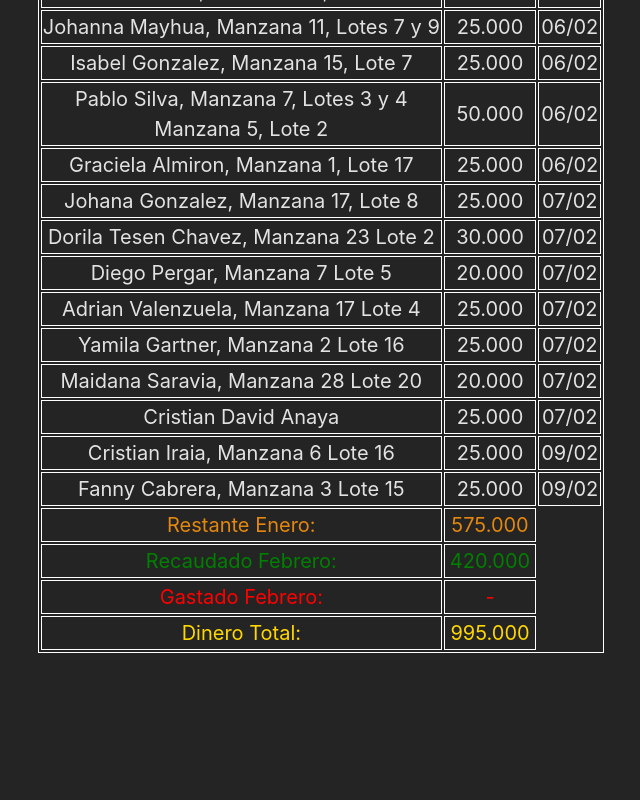
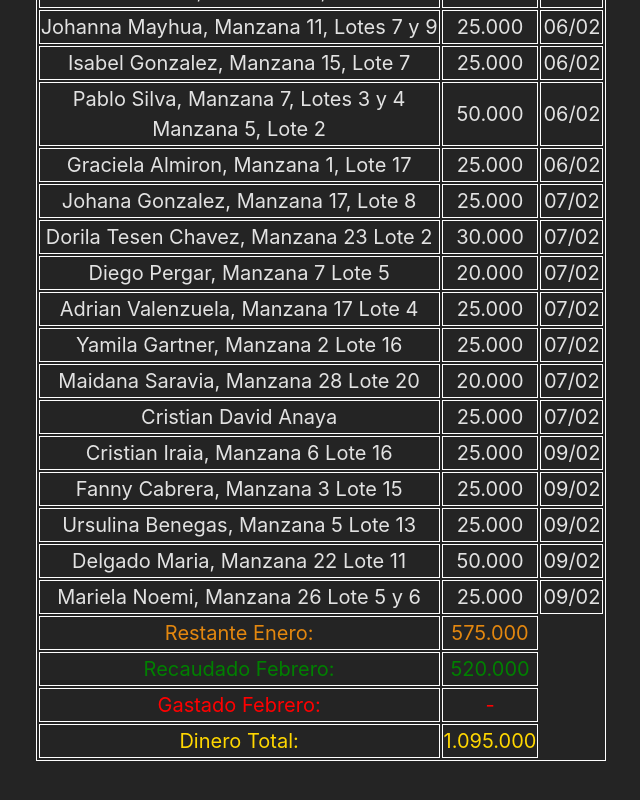
Before and after one commit to Dynezel/mejoras-gallardo, a React (Vite) app: page / in a window 1280 px wide. Shown: the part 362-1162 px from the top of the page, without its empty margins (319-959 px from the left). Before the commit the page ends 1075 px from the top, so only its background shows below. Built offline with nearby package versions, Linux system fonts and the light colour scheme.

Commit message:
Pago nuevo

```diff
--- a/src/Meses/Febrero.jsx
+++ b/src/Meses/Febrero.jsx
@@ -93,6 +93,21 @@ export default function Febrero() {
         <td>25.000</td>
         <td>09/02</td>
       </tr>
+      <tr>
+        <td>Ursulina Benegas, Manzana 5 Lote 13</td>
+        <td>25.000</td>
+        <td>09/02</td>
+      </tr>
+      <tr>
+        <td>Delgado Maria, Manzana 22 Lote 11</td>
+        <td>50.000</td>
+        <td>09/02</td>
+      </tr>
+      <tr>
+        <td>Mariela Noemi, Manzana 26 Lote 5 y 6</td>
+        <td>25.000</td>
+        <td>09/02</td>
+      </tr>
       <tr className="restante">
         <td>Restante Enero:</td>
         <td>575.000</td>
@@ -100,7 +115,7 @@ export default function Febrero() {
       { /*SIEMPRE ACTUALIZAR DESPUES DE CUALQUIER PAGO*/ }
       <tr className="recaudado">
         <td>Recaudado Febrero:</td>
-        <td>420.000</td>
+        <td>520.000</td>
       </tr>
       <tr className="gastado">
         <td>Gastado Febrero:</td>
@@ -109,7 +124,7 @@ export default function Febrero() {
       { /*SIEMPRE ACTUALIZAR DESPUES DE CUALQUIER PAGO*/ }
       <tr className="actual">
         <td>Dinero Total:</td>
-        <td>995.000</td>
+        <td>1.095.000</td>
       </tr>
     </table>
     </>
```
